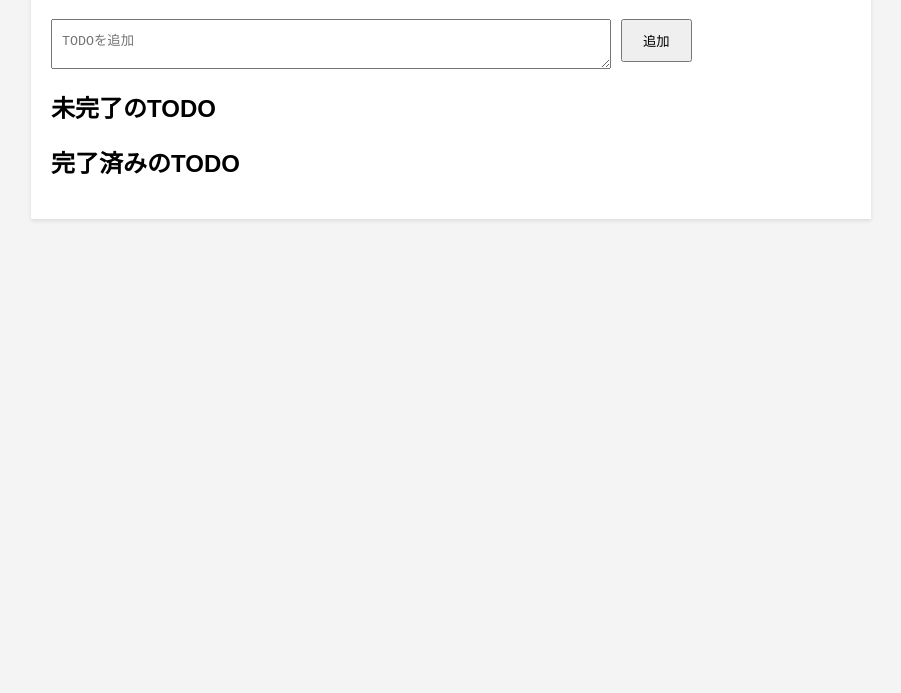
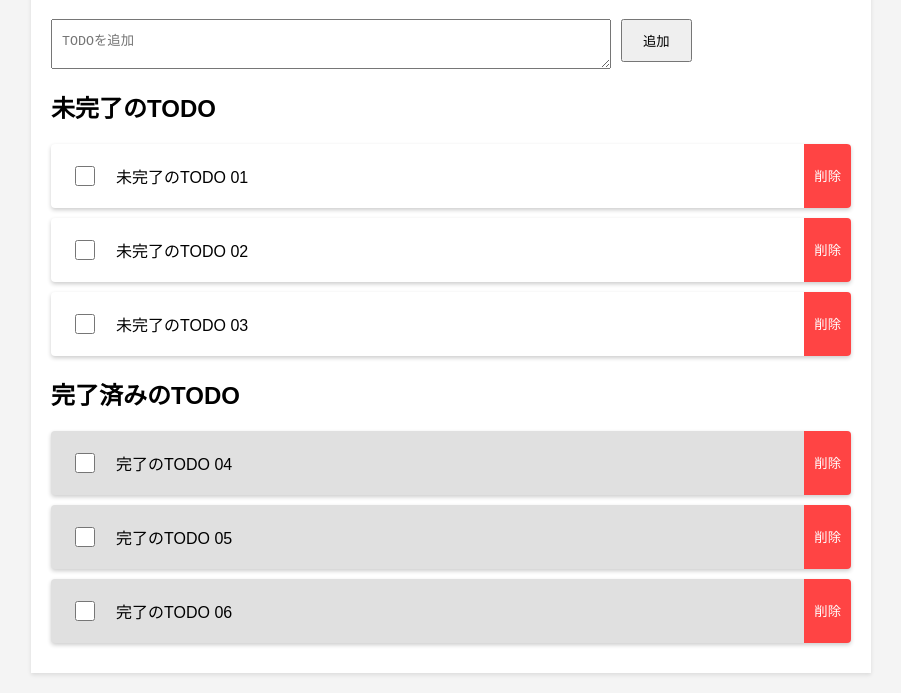
Before and after one commit to tikutikukotoba/temporary-2024-11-18-2, a website built with Vite: page index.html in a window 1280 px wide. Shown: the part 110-803 px from the top of the page, without its empty margins (189-1090 px from the left). Built offline with nearby package versions, Linux system fonts and the light colour scheme.

Commit message:
モックのHTML追加

```diff
--- a/index.html
+++ b/index.html
@@ -13,13 +13,47 @@
   <div class="app-container">
     <h1>TODOリスト</h1>
     <form id="todo-form">
-      <textarea id="todo-input" placeholder="TODOを追加" required></textarea>
+      <textarea id="todo-input" placeholder="TODOを追加" required=""></textarea>
       <button type="submit">追加</button>
     </form>
     <h2>未完了のTODO</h2>
-    <div id="uncompleted-todo-list"></div>
+    <div id="uncompleted-todo-list">
+      <!-- data-id 属性の値はTODO作成時に割り振られたUUIDがセットされる作りにしています -->
+      <div class="todo-card">
+        <input type="checkbox" />
+        <span class="todo-text" data-id="96004b06-12c8-46fc-9ba5-3b4feee2cff8" contenteditable="true">未完了のTODO 01</span>
+        <button class="delete-btn">削除</button>
+      </div>
+      <div class="todo-card">
+        <input type="checkbox" />
+        <span class="todo-text" data-id="914c8133-3da7-4bb6-b144-b2866d4c9256" contenteditable="true">未完了のTODO 02</span>
+        <button class="delete-btn">削除</button>
+      </div>
+      <div class="todo-card">
+        <input type="checkbox" />
+        <span class="todo-text" data-id="299ca8a7-2e07-4aed-a09c-8398665e5627" contenteditable="true">未完了のTODO 03</span>
+        <button class="delete-btn">削除</button>
+      </div>
+    </div>
     <h2>完了済みのTODO</h2>
-    <div id="completed-todo-list"></div>
+    <div id="completed-todo-list">
+      <!-- data-id 属性の値はTODO作成時に割り振られたUUIDがセットされる作りにしています -->
+      <div class="todo-card todo-completed">
+        <input type="checkbox">
+        <span class="todo-text" data-id="6f989167-4adf-4476-b4fc-95b0714c03c7" contenteditable="true">完了のTODO 04</span>
+        <button class="delete-btn">削除</button>
+      </div>
+      <div class="todo-card todo-completed">
+        <input type="checkbox">
+        <span class="todo-text" data-id="db9f41e7-acb2-41e9-976b-63168e0021ee" contenteditable="true">完了のTODO 05</span>
+        <button class="delete-btn">削除</button>
+      </div>
+      <div class="todo-card todo-completed">
+        <input type="checkbox">
+        <span class="todo-text" data-id="566ac7a3-5f52-4224-8752-14ef146b714c" contenteditable="true">完了のTODO 06</span>
+        <button class="delete-btn">削除</button>
+      </div>
+    </div>
   </div>
   <script type="module" src="/main.js"></script>
 </body>
```
